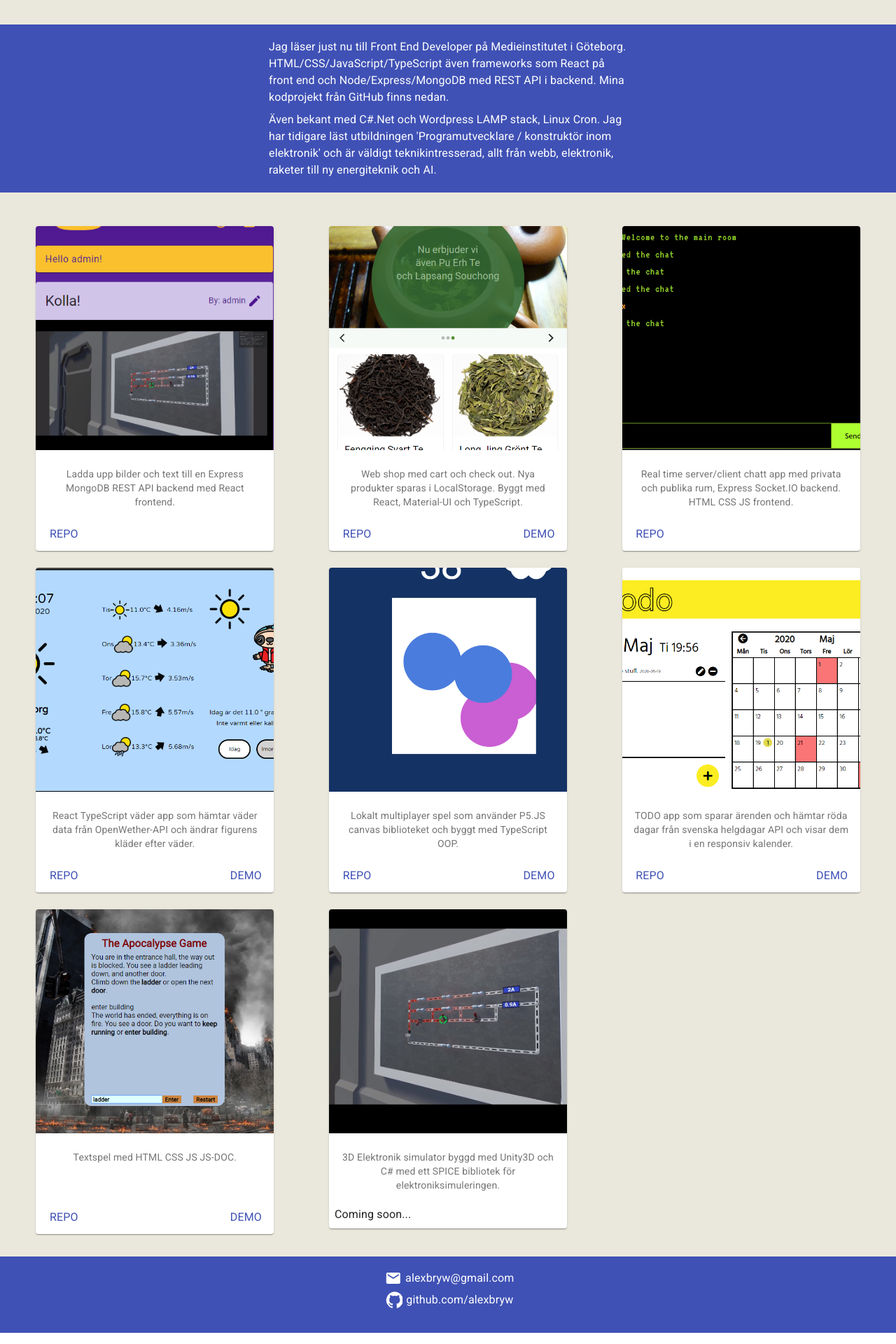
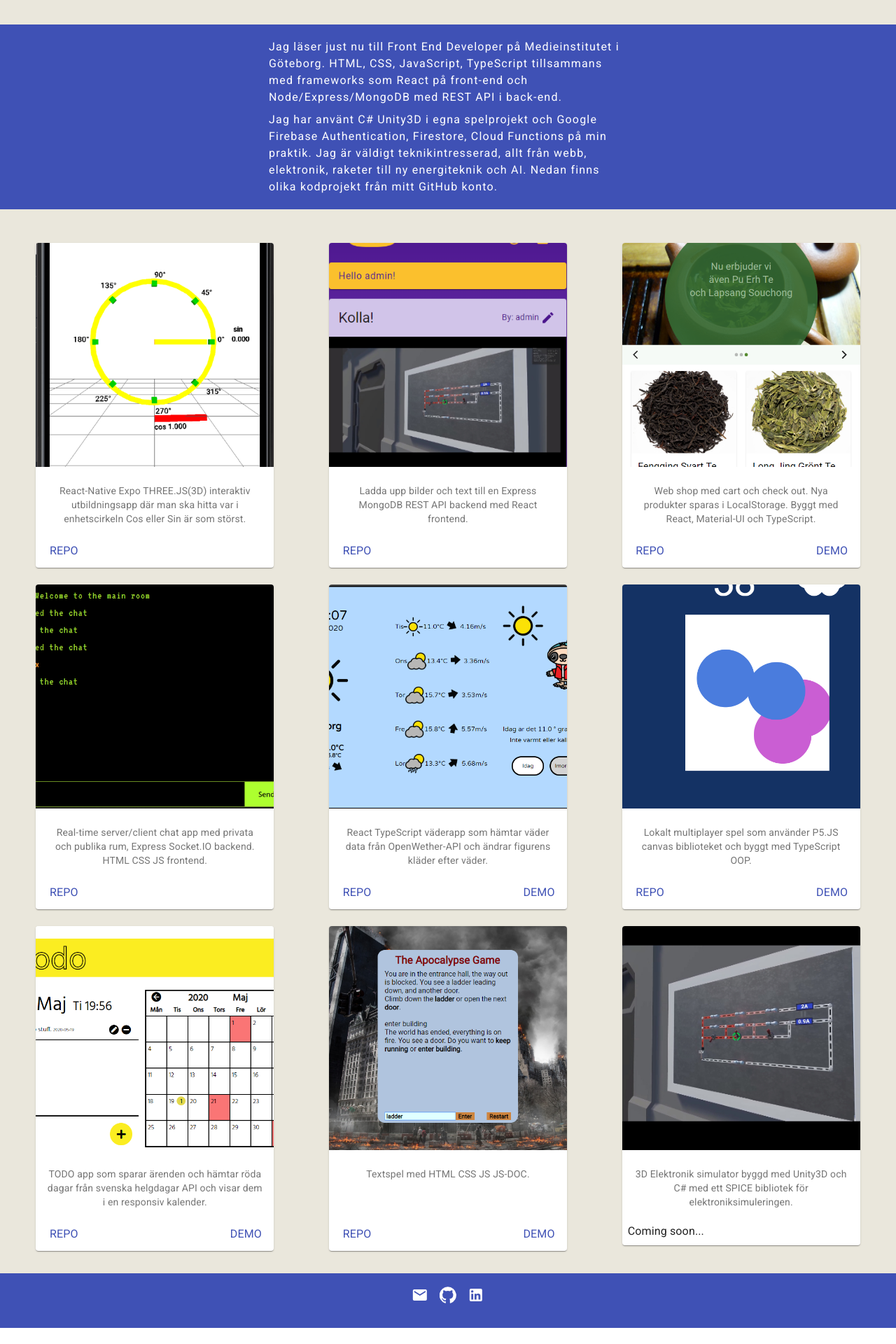
Before and after one commit to alexbryw/portfolio, a React (Create React App) app: page / in a window 1280 px wide. Shown: the part 813-2733 px from the top of the page at 70% size. Built offline with nearby package versions, Linux system fonts and the light colour scheme.

Commit message:
Added VisualLab card, updated email and contact logos.

```diff
--- a/src/components/cards/About.jsx
+++ b/src/components/cards/About.jsx
@@ -1,23 +1,25 @@
-import React from 'react'
-import { Box, Typography } from '@material-ui/core'
+import React from "react";
+import { Box, Typography } from "@material-ui/core";
 
-export default function About(){
-    return(
+export default function About() {
+  return (
     <Box bgcolor={"primary.main"} style={boxHolderStyle}>
       {/* <Typography style={textStyle}>
             </Typography> */}
       <Typography style={textStyle}>
-                Jag läser just nu till Front End Developer på Medieinstitutet i Göteborg.
-                HTML/CSS/JavaScript/TypeScript även frameworks som React på front end och Node/Express/MongoDB med REST API i backend.
-                Mina kodprojekt från GitHub finns nedan.
+        Jag läser just nu till Front End Developer på Medieinstitutet i
+        Göteborg. HTML, CSS, JavaScript, TypeScript tillsammans med frameworks
+        som React på front-end och Node/Express/MongoDB med REST API i back-end.
       </Typography>
       <Typography style={textStyle}>
-                Även bekant med C#.Net och Wordpress LAMP stack, Linux Cron.
-                Jag har tidigare läst utbildningen 'Programutvecklare / konstruktör inom elektronik'
-                och är väldigt teknikintresserad, allt från webb, elektronik, raketer till ny energiteknik och AI.
+        Jag har använt C# Unity3D i egna spelprojekt och Google Firebase
+        Authentication, Firestore, Cloud Functions på min praktik. Jag är
+        väldigt teknikintresserad, allt från webb, elektronik, raketer till ny
+        energiteknik och AI. Nedan finns olika kodprojekt från mitt GitHub
+        konto.
       </Typography>
     </Box>
-    )
+  );
 }
 
 const boxHolderStyle = {
@@ -26,14 +28,15 @@ const boxHolderStyle = {
   justifyContent: "center",
   alignItems: "center",
   margin: "3rem 0 3rem 0",
-    padding: "1rem 0"
-}
+  padding: "1rem 0",
+};
 
 const textStyle = {
   color: "white",
+  letterSpacing: 1.2,
   // display: "flex",
   // justifyContent: "center",
   // alignItems: "center",
   margin: "0.25rem 1.25rem",
-    maxWidth: "32rem"
-}
+  maxWidth: "32rem",
+};
--- a/src/components/cards/Bottom.jsx
+++ b/src/components/cards/Bottom.jsx
@@ -1,22 +1,63 @@
-import React from 'react'
-import MailIcon from '@material-ui/icons/Mail';
-import GitHubIcon from '@material-ui/icons/GitHub';
+import React from "react";
+import MailIcon from "@material-ui/icons/Mail";
+import GitHubIcon from "@material-ui/icons/GitHub";
+import LinkedInIcon from "@material-ui/icons/LinkedIn";
 
-import { Box, Typography, Link } from '@material-ui/core';
+import { Box, Typography, Link } from "@material-ui/core";
 
-export default function Bottom(){
-    return(
-        <Box bgcolor={"primary.main"} style={{display: "flex",flexDirection: "column" , justifyContent: "center", alignItems: "center", padding: "1rem 1.25rem 2rem 1.25rem", margin: "2rem 0 1rem 0"}}>
-            <Link href="mailto:alexbryw@gmail.com" >
-                <Typography  style={{display: "flex", color:"white", alignItems: "center", justifyContent: "center", padding: "0.2rem"}}>
-                    <MailIcon style={{padding: "0 0.3rem"}}/> alexbryw@gmail.com
+export default function Bottom() {
+  return (
+    <Box
+      bgcolor={"primary.main"}
+      style={{
+        display: "flex",
+        flexDirection: "row",
+        justifyContent: "center",
+        alignItems: "center",
+        padding: "1rem 1.25rem 2rem 1.25rem",
+        margin: "2rem 0 1rem 0",
+      }}
+    >
+      <Link href="mailto:alex@alexanderbryngelsson.com">
+        <Typography
+          style={{
+            display: "flex",
+            color: "white",
+            alignItems: "center",
+            justifyContent: "center",
+            padding: "0.2rem",
+          }}
+        >
+          <MailIcon style={{ padding: "0 0.3rem" }} />
+          {/* alex@alexanderbryngelsson.com */}
         </Typography>
       </Link>
       <Link href="https://github.com/alexbryw">
-                <Typography style={{display: "flex", color:"white", alignItems: "center", justifyContent: "center", padding: "0.2rem"}}>
-                    <GitHubIcon style={{padding: "0 0.3rem"}}/> github.com/alexbryw
+        <Typography
+          style={{
+            display: "flex",
+            color: "white",
+            alignItems: "center",
+            justifyContent: "center",
+            padding: "0.2rem",
+          }}
+        >
+          <GitHubIcon style={{ padding: "0 0.3rem" }} />
+        </Typography>
+      </Link>
+      <Link href="https://www.linkedin.com/in/alexanderbryngelsson/">
+        <Typography
+          style={{
+            display: "flex",
+            color: "white",
+            alignItems: "center",
+            justifyContent: "center",
+            padding: "0.2rem",
+          }}
+        >
+          <LinkedInIcon style={{ padding: "0 0.3rem" }} />
         </Typography>
       </Link>
     </Box>
-    )
+  );
 }
--- a/src/content/content.js
+++ b/src/content/content.js
@@ -1,66 +1,102 @@
 const contentList = [
   {
-        imgUrl:"/img/proj/mongodb-express-react2.png",
-        text: "Ladda upp bilder och text till en Express MongoDB REST API backend med React frontend. ",
-        links:[
-            {linkUrl:"https://github.com/alexbryw/mongodb-express-react",linkDesc: "Repo"},
-        ]
+    imgUrl: "/img/proj/visuallab.png",
+    text:
+      "React-Native Expo THREE.JS(3D) interaktiv utbildningsapp där man ska hitta var i enhetscirkeln Cos eller Sin är som störst. ",
+    links: [
+      { linkUrl: "https://github.com/alexbryw/VisualLab", linkDesc: "Repo" },
+    ],
   },
   {
-        imgUrl:"/img/proj/reactwebshop.png",
-        text: "Web shop med cart och check out. Nya produkter sparas i LocalStorage. Byggt med React, Material-UI och TypeScript.",
-        links:[
-            {linkUrl:"https://github.com/alexbryw/react-webshop",linkDesc: "Repo"},
-            {linkUrl:"https://alexbryw.github.io/react-webshop/",linkDesc: "Demo"}
-        ]
+    imgUrl: "/img/proj/mongodb-express-react2.png",
+    text:
+      "Ladda upp bilder och text till en Express MongoDB REST API backend med React frontend. ",
+    links: [
+      {
+        linkUrl: "https://github.com/alexbryw/mongodb-express-react",
+        linkDesc: "Repo",
+      },
+    ],
   },
   {
-        imgUrl:"/img/proj/chatapp.png",
-        text: "Real time server/client chatt app med privata och publika rum, Express Socket.IO backend. HTML CSS JS frontend. ",
-        links:[
-            {linkUrl:"https://github.com/alexbryw/chatApp",linkDesc: "Repo"},
-        ]
+    imgUrl: "/img/proj/reactwebshop.png",
+    text:
+      "Web shop med cart och check out. Nya produkter sparas i LocalStorage. Byggt med React, Material-UI och TypeScript.",
+    links: [
+      {
+        linkUrl: "https://github.com/alexbryw/react-webshop",
+        linkDesc: "Repo",
       },
       {
-        imgUrl:"/img/proj/weatherapp.png",
-        text: "React TypeScript väder app som hämtar väder data från OpenWether-API och ändrar figurens kläder efter väder.",
-        links:[
-            {linkUrl:"https://github.com/alexbryw/kladereftervader",linkDesc: "Repo"},
-            {linkUrl:"https://alexbryw.github.io/kladereftervader/",linkDesc: "Demo"}
-        ]
+        linkUrl: "https://alexbryw.github.io/react-webshop/",
+        linkDesc: "Demo",
+      },
+    ],
   },
   {
-        imgUrl:"/img/proj/colorsplat.png",
-        text: "Lokalt multiplayer spel som använder P5.JS canvas biblioteket och byggt med TypeScript OOP.",
-        links:[
-            {linkUrl:"https://github.com/alexbryw/ColorSplat",linkDesc: "Repo"},
-            {linkUrl:"https://alexbryw.github.io/ColorSplat/",linkDesc: "Demo"}
-        ]
+    imgUrl: "/img/proj/chatapp.png",
+    text:
+      "Real-time server/client chat app med privata och publika rum, Express Socket.IO backend. HTML CSS JS frontend. ",
+    links: [
+      { linkUrl: "https://github.com/alexbryw/chatApp", linkDesc: "Repo" },
+    ],
   },
   {
-        imgUrl:"/img/proj/todo.png",
-        text: "TODO app som sparar ärenden och hämtar röda dagar från svenska helgdagar API och visar dem i en responsiv kalender.",
-        links:[
-            {linkUrl:"https://github.com/alexbryw/todo-calendar",linkDesc: "Repo"},
-            {linkUrl:"https://alexbryw.github.io/todo-calendar/",linkDesc: "Demo"}
-        ]
+    imgUrl: "/img/proj/weatherapp.png",
+    text:
+      "React TypeScript väderapp som hämtar väder data från OpenWether-API och ändrar figurens kläder efter väder.",
+    links: [
+      {
+        linkUrl: "https://github.com/alexbryw/kladereftervader",
+        linkDesc: "Repo",
       },
       {
-        imgUrl:"/img/proj/textgame.png",
-        text: "Textspel med HTML CSS JS JS-DOC.",
-        links:[
-            {linkUrl:"https://github.com/alexbryw/textgame",linkDesc: "Repo"},
-            {linkUrl:"https://alexbryw.github.io/textgame/",linkDesc: "Demo"}
-        ]
+        linkUrl: "https://alexbryw.github.io/kladereftervader/",
+        linkDesc: "Demo",
+      },
+    ],
   },
   {
-        imgUrl:"/img/proj/unityGame2019.jpg",
-        text: "3D Elektronik simulator byggd med Unity3D och C# med ett SPICE bibliotek för elektroniksimuleringen.",
-        links:[
+    imgUrl: "/img/proj/colorsplat.png",
+    text:
+      "Lokalt multiplayer spel som använder P5.JS canvas biblioteket och byggt med TypeScript OOP.",
+    links: [
+      { linkUrl: "https://github.com/alexbryw/ColorSplat", linkDesc: "Repo" },
+      { linkUrl: "https://alexbryw.github.io/ColorSplat/", linkDesc: "Demo" },
+    ],
+  },
+  {
+    imgUrl: "/img/proj/todo.png",
+    text:
+      "TODO app som sparar ärenden och hämtar röda dagar från svenska helgdagar API och visar dem i en responsiv kalender.",
+    links: [
+      {
+        linkUrl: "https://github.com/alexbryw/todo-calendar",
+        linkDesc: "Repo",
+      },
+      {
+        linkUrl: "https://alexbryw.github.io/todo-calendar/",
+        linkDesc: "Demo",
+      },
+    ],
+  },
+  {
+    imgUrl: "/img/proj/textgame.png",
+    text: "Textspel med HTML CSS JS JS-DOC.",
+    links: [
+      { linkUrl: "https://github.com/alexbryw/textgame", linkDesc: "Repo" },
+      { linkUrl: "https://alexbryw.github.io/textgame/", linkDesc: "Demo" },
+    ],
+  },
+  {
+    imgUrl: "/img/proj/unityGame2019.jpg",
+    text:
+      "3D Elektronik simulator byggd med Unity3D och C# med ett SPICE bibliotek för elektroniksimuleringen.",
+    links: [
       // {linkUrl:"https://www.com.com",linkDesc: "Com Comsson"},
       // {linkUrl:"https://www.net.net",linkDesc: "Net Netsson"}
-        ]
+    ],
   },
-]
+];
 
-export default contentList
+export default contentList;
```
Also changed, not shown: src/components/cards/WelcomePage.jsx (+29 -24 lines), public/img/proj/visuallab.png (added). Lines whose indentation alone changed are shown as unchanged.
